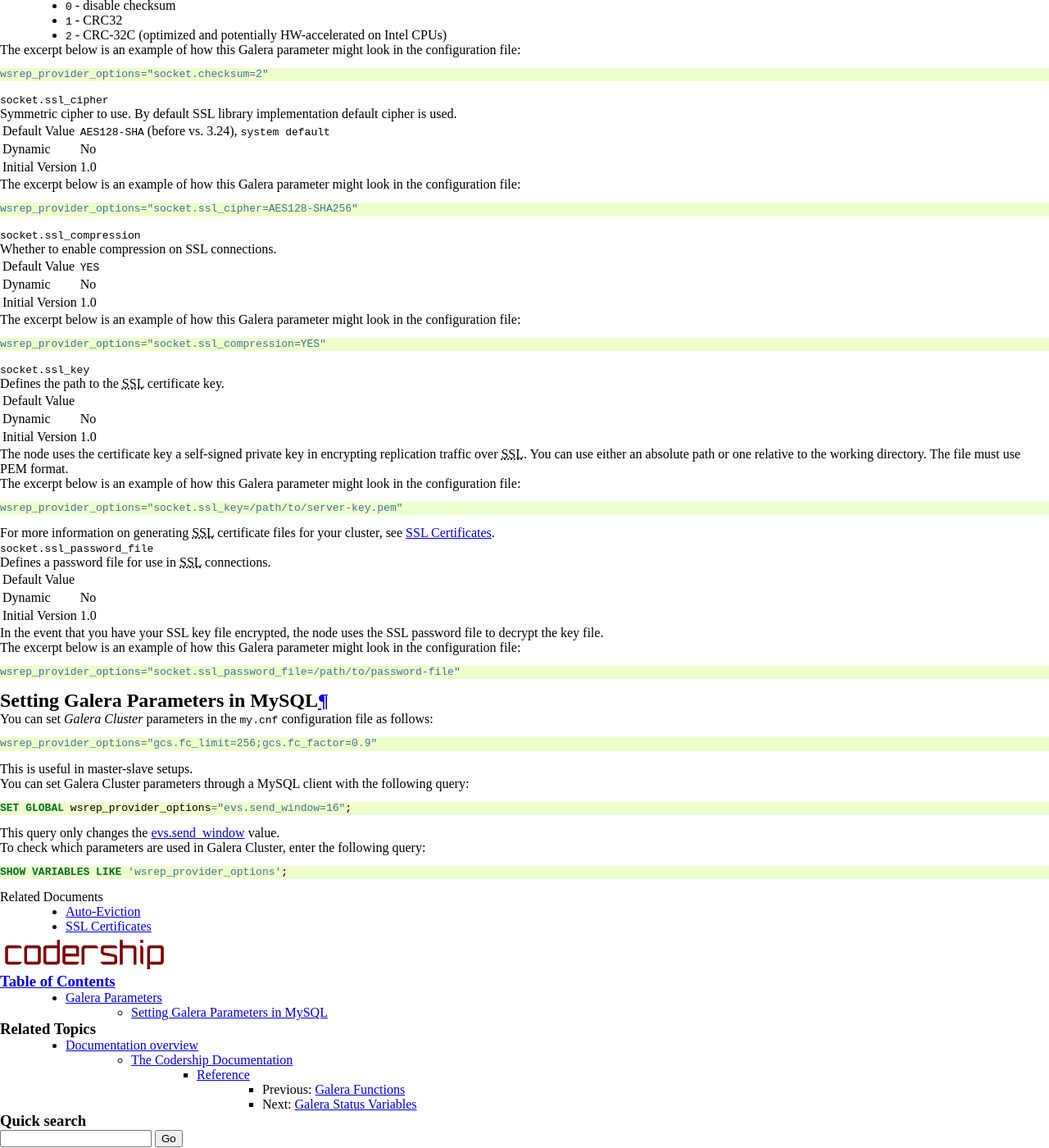
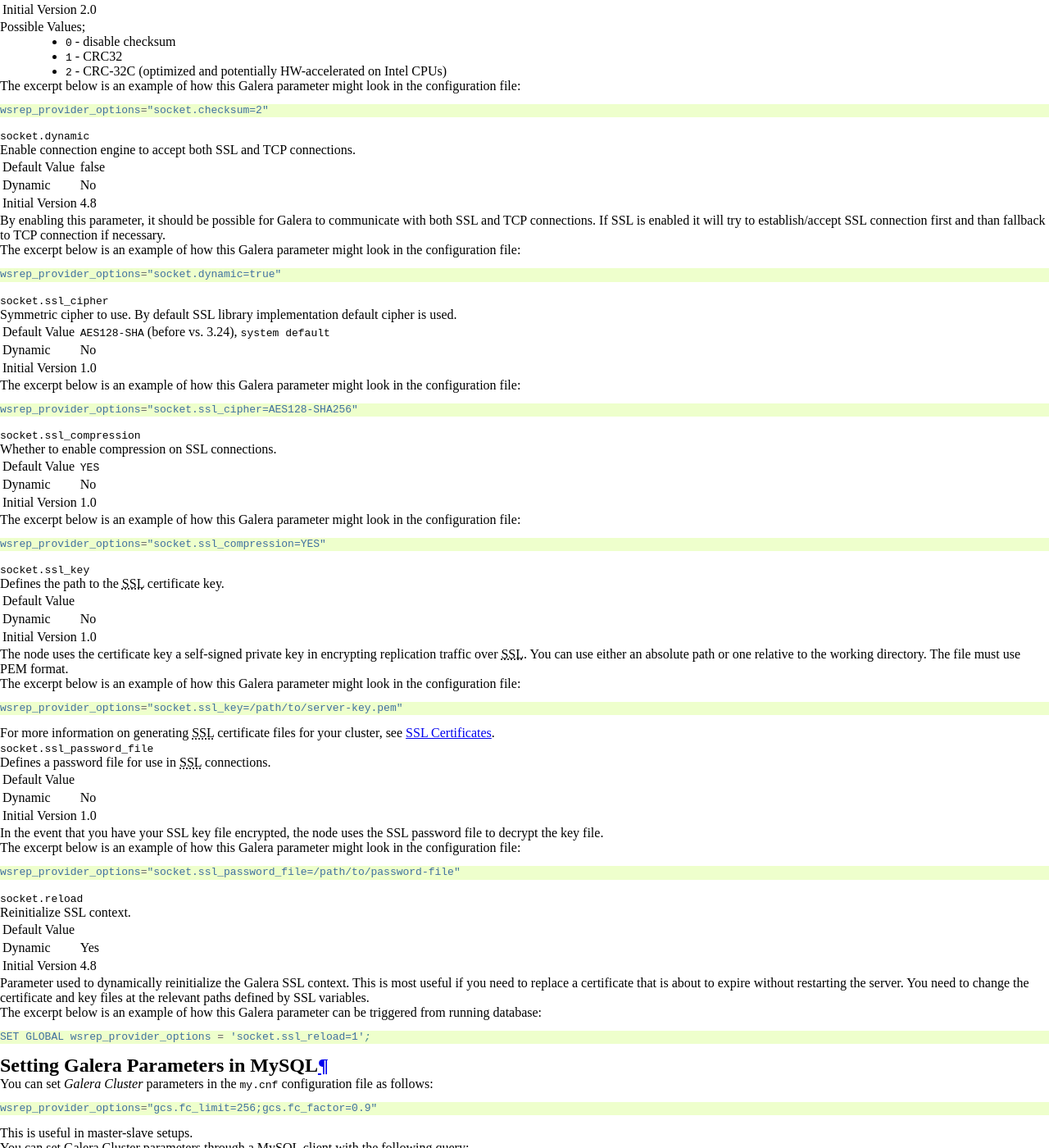
Before and after one commit to codership/documentation, a Sphinx documentation site: the page built from galeracluster/source/documentation/galera-parameters.rst, in a window 1280 px wide and 1400 px high, scrolled down 16344 px. Shown: the whole window at 82% size. Built offline with Sphinx 7.4.7, drawn with Linux system fonts in a browser that asks for light colours; comment, search, counter and statistics services are not loaded; some of the changed text lies outside the part shown.

Commit message:
Added `socket.dynamic` and `socket.ssl_reload` parameter description

```diff
--- a/galeracluster/source/documentation/galera-parameters.rst
+++ b/galeracluster/source/documentation/galera-parameters.rst
@@ -157,10 +157,12 @@ Below is a list of all of the Galera parameters.  Each is also a link to further
    ":ref:`socket.ssl_ca <socket.ssl_ca>`", "", "  No", "", "1.0"
    ":ref:`socket.ssl_cert <socket.ssl_cert>`", "", "  No", "", "1.0"
    ":ref:`socket.checksum <socket.checksum>`", "``1`` (vs. 2); ``2`` (vs. 3)", "  No", "", "2.0"
+   ":ref:`socket.dynamic <socket.dynamic>`", "FALSE", "  No", "", "4.8"
    ":ref:`socket.ssl_cipher <socket.ssl_cipher>`", "``AES128-SHA`` (vs. 1); |br| system default (vs. 3.24)", "  No", "", "1.0"
    ":ref:`socket.ssl_compression <socket.ssl_compression>`", "``YES``", "  No", "", "1.0"
    ":ref:`socket.ssl_key <socket.ssl_key>`", "", "  No", "", "1.0"
    ":ref:`socket.ssl_password_file <socket.ssl_password_file>`", "", "  No", "", "1.0"
+   ":ref:`socket.ssl_reload <socket.ssl_reload>`", "", "  No", "", "4.8"
 
 
 
@@ -2001,6 +2003,33 @@ The excerpt below is an example of how this Galera parameter might look in the c
    wsrep_provider_options="socket.checksum=2"
 
 
+.. _`socket.dynamic`:
+.. rst-class:: section-heading
+.. rubric:: ``socket.dynamic``
+
+.. index::
+   pair: wsrep Provider Options; socket.dynamic
+
+Enable connection engine to accept both SSL and TCP connections.
+
+.. csv-table::
+   :class: doc-options
+
+   "Default Value", "false"
+   "Dynamic", "No"
+   "Initial Version", "4.8"
+
+By enabling this parameter, it should be possible for Galera to communicate with both SSL and TCP connections.
+If SSL is enabled it will try to establish/accept SSL connection first and than fallback to TCP connection if
+necessary.
+
+The excerpt below is an example of how this Galera parameter might look in the configuration file:
+
+.. code-block:: ini
+
+   wsrep_provider_options="socket.dynamic=true"
+
+
 .. _`socket.ssl_cipher`:
 .. rst-class:: section-heading
 .. rubric:: ``socket.ssl_cipher``
@@ -2097,6 +2126,33 @@ The excerpt below is an example of how this Galera parameter might look in the c
 .. code-block:: ini
 
    wsrep_provider_options="socket.ssl_password_file=/path/to/password-file"
+
+
+.. _`socket.ssl_reload`:
+.. rst-class:: section-heading
+.. rubric:: ``socket.reload``
+
+.. index::
+   pair: wsrep Provider Options; socket.ssl_reload
+
+Reinitialize SSL context.
+
+.. csv-table::
+   :class: doc-options
+
+   "Default Value", ""
+   "Dynamic", "Yes"
+   "Initial Version", "4.8"
+
+Parameter used to dynamically reinitialize the Galera SSL context.  This is most useful if you need to
+replace a certificate that is about to expire without restarting the server. You need to change the
+certificate and key files at the relevant paths defined by SSL variables.
+
+The excerpt below is an example of how this Galera parameter can be triggered from running database:
+
+.. code-block:: ini
+
+   SET GLOBAL wsrep_provider_options = 'socket.ssl_reload=1';
 
 
 .. _`Setting Galera Parameters in MySQL`:
```
